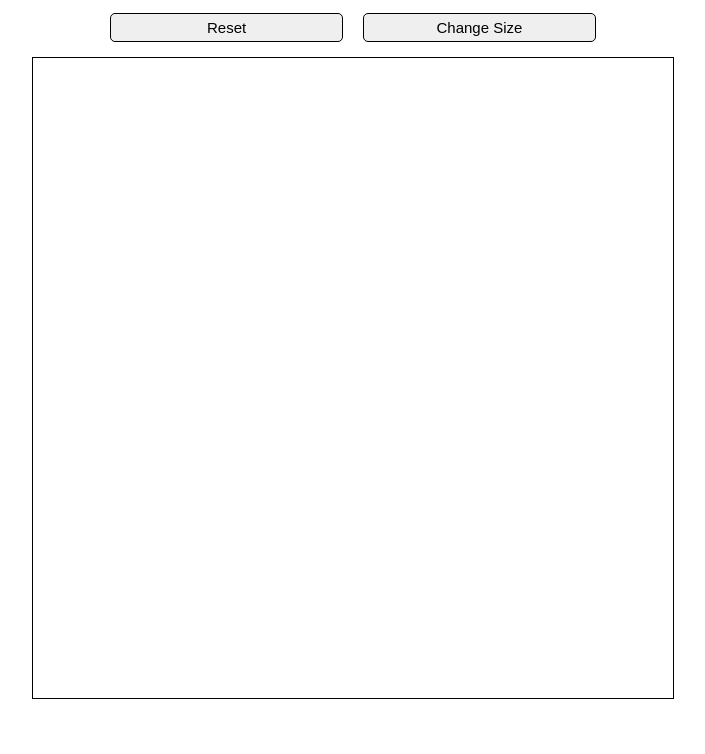
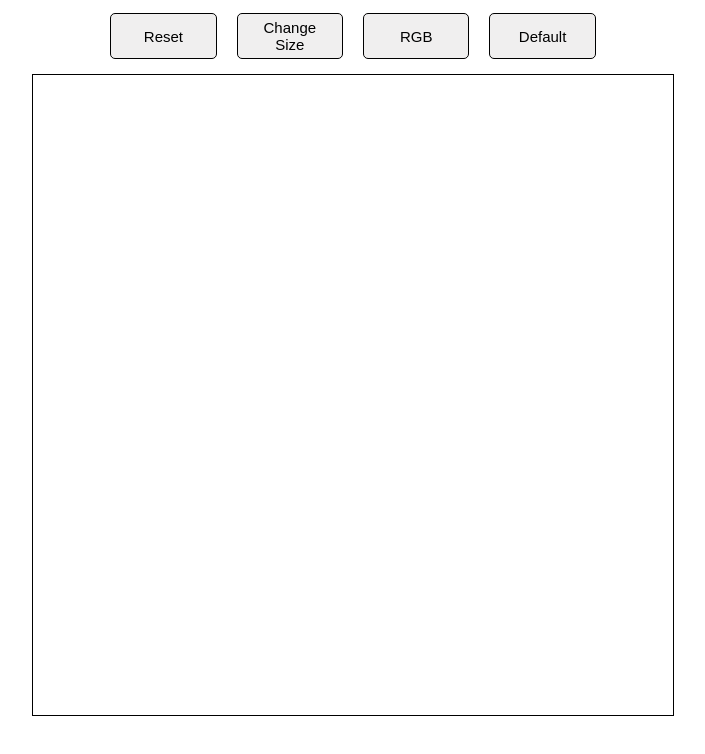
Before and after one commit to kolasi11/etch-a-sketch, a plain HTML site: page index.html in a window 1280 px wide. Shown: the whole page, without its empty margins (287-992 px from the left). Drawn offline with Linux system fonts and the light colour scheme.

Commit message:
Added a default button and rgb button to change coloring of the sketch

```diff
--- a/index.html
+++ b/index.html
@@ -11,6 +11,8 @@
     <div class="head">
         <button class="button" id="reset">Reset</button>
         <button class="button" id="changeSize">Change Size</button>
+        <button class="button" id="changeColor">RGB</button>
+        <button class="button" id="default">Default</button>
     </div>
 
     <div class="container"></div>
```
